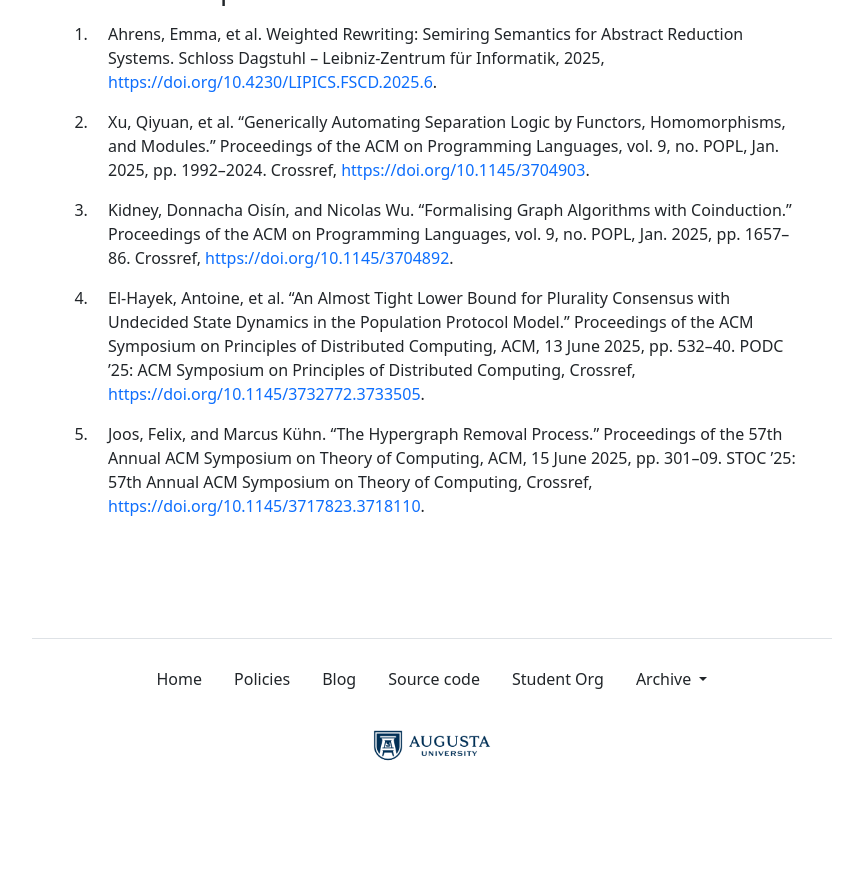
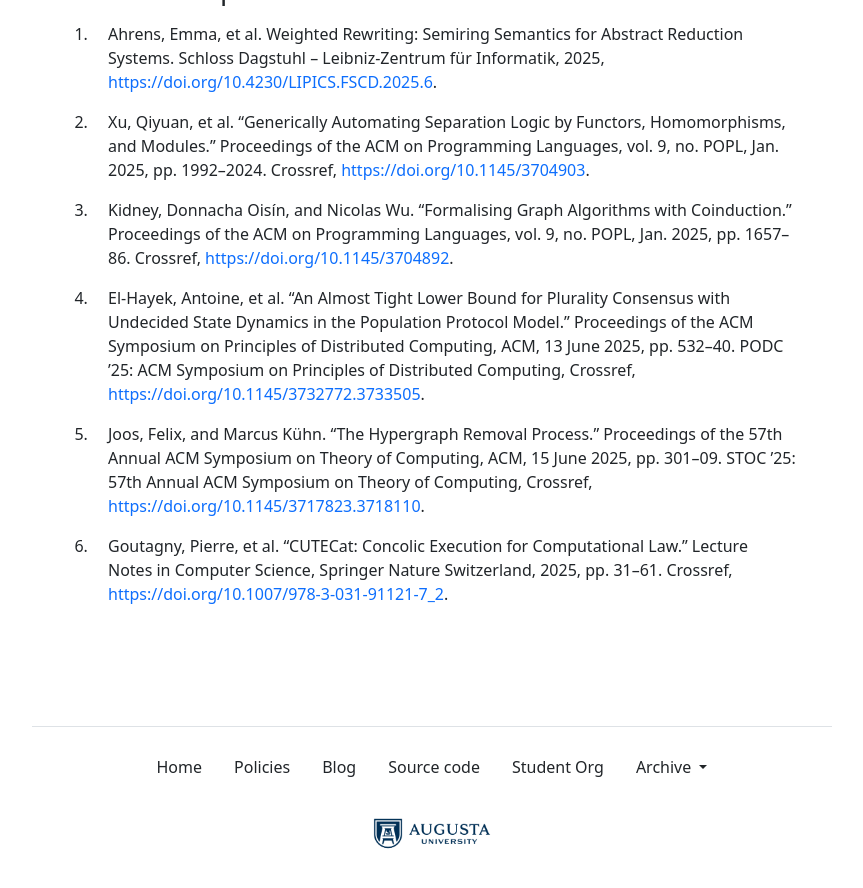
Before and after one commit to the-au-forml-lab/plgroup, a Jekyll site: the page built from docs/index.md, in a window 1280 px wide and 900 px high, scrolled down 1677 px. Shown: the top 888 px of the window, without its empty margins (208-1071 px from the left). Built offline with Jekyll 4.4.1, drawn with Linux system fonts in a browser that asks for light colours; before the commit the page ends 2489 px from its top, so only the background shows below that; some of the changed text lies outside the part shown.

Commit message:
[create-pull-request] automated change

```diff
--- a/data/history.txt
+++ b/data/history.txt
@@ -52,3 +52,4 @@
 10.1145/3704892
 10.1145/3732772.3733505
 10.1145/3717823.3718110
+10.1007/978-3-031-91121-7_2
--- a/docs/index.md
+++ b/docs/index.md
@@ -36,7 +36,7 @@ organization.
 | 4.  | September 12 | Formalising Graph Algorithms with Coinduction.    | UH227 (Fishbowl) |
 | 5.  | September 19 | An Almost Tight Lower Bound for Plurality Consensus with Undecided State Dynamics in the Population Protocol Model.    | UH227 (Fishbowl) |
 | 6.  | September 26 | The Hypergraph Removal Process.    | UH227 (Fishbowl) |
-| 7.  | October 3    | Paper 06 discussion    | UH227 (Fishbowl) |
+| 7.  | October 3    | CUTECat: Concolic Execution for Computational Law.    | UH227 (Fishbowl) |
 | 8.  | October 10   | _Fall pause_           |                  |
 | 9.  | October 17   | Paper 07 discussion    | UH227 (Fishbowl) |
 | 10. | October 24   | Paper 08 discussion    | UH227 (Fishbowl) |
--- a/docs/papers.md
+++ b/docs/papers.md
@@ -3,3 +3,4 @@
 1. Kidney, Donnacha Oisín, and Nicolas Wu. “Formalising Graph Algorithms with Coinduction.” Proceedings of the ACM on Programming Languages, vol. 9, no. POPL, Jan. 2025, pp. 1657–86. Crossref, <https://doi.org/10.1145/3704892>.
 1. El-Hayek, Antoine, et al. “An Almost Tight Lower Bound for Plurality Consensus with Undecided State Dynamics in the Population Protocol Model.” Proceedings of the ACM Symposium on Principles of Distributed Computing, ACM, 13 June 2025, pp. 532–40. PODC ’25: ACM Symposium on Principles of Distributed Computing, Crossref, <https://doi.org/10.1145/3732772.3733505>.
 1. Joos, Felix, and Marcus Kühn. “The Hypergraph Removal Process.” Proceedings of the 57th Annual ACM Symposium on Theory of Computing, ACM, 15 June 2025, pp. 301–09. STOC ’25: 57th Annual ACM Symposium on Theory of Computing, Crossref, <https://doi.org/10.1145/3717823.3718110>.
+1. Goutagny, Pierre, et al. “CUTECat: Concolic Execution for Computational Law.” Lecture Notes in Computer Science, Springer Nature Switzerland, 2025, pp. 31–61. Crossref, <https://doi.org/10.1007/978-3-031-91121-7_2>.
```
